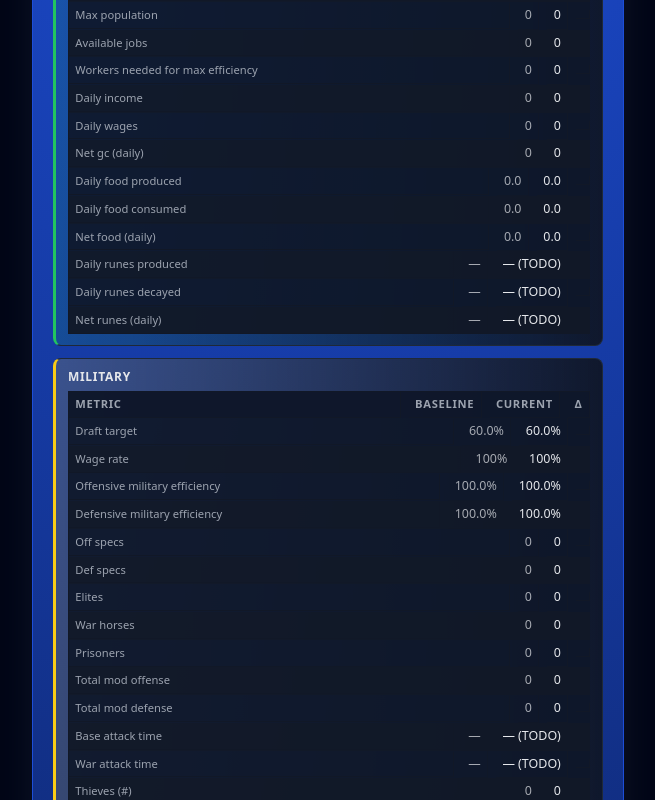
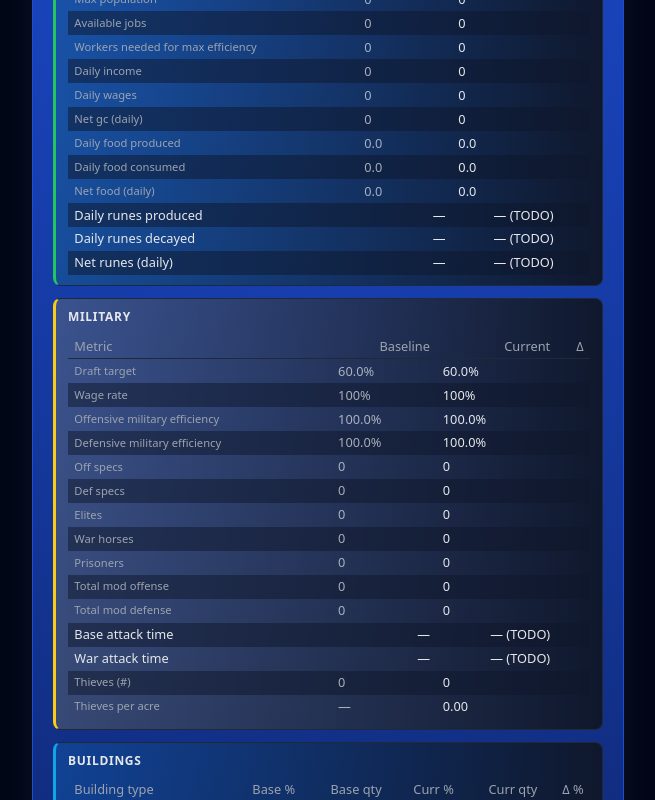
Before and after one commit to Kristoaster/utopia-province-sim, a React (Vite) app: page / in a window 1280 px wide. Shown: the part 560-1360 px from the top of the page, without its empty margins (312-967 px from the left). Built offline with nearby package versions, Linux system fonts and the light colour scheme.

Commit message:
WIP updating inputs and interface

```diff
--- a/src/App.css
+++ b/src/App.css
@@ -440,40 +440,6 @@ body {
     color: #e5e7eb;
 }
 
-/* Metric comparison tables (baseline vs current vs delta) */
-.snapshot-metric-grid {
-    margin-top: 0.25rem;
-    border-top: 1px solid #111827;
-    border-left: 1px solid #111827;
-    font-size: 0.78rem;
-}
-
-/* Metric header + rows: label stretches, numbers size to content */
-.snapshot-metric-header,
-.snapshot-metric-row {
-    display: grid;
-    grid-template-columns:
-        minmax(0, 1.8fr)  /* label takes the flexible space */
-        max-content       /* Baseline */
-        max-content       /* Current */
-        max-content;      /* Δ */
-    align-items: baseline;
-    column-gap: 0.5rem;   /* small gap between label and numbers */
-}
-
-/* On small screens, give the label a bit less, but keep numbers content-sized */
-@media (max-width: 640px) {
-    .snapshot-metric-header,
-    .snapshot-metric-row {
-        grid-template-columns:
-            minmax(0, 1.4fr)
-            max-content
-            max-content
-            max-content;
-    }
-}
-
-
 /* Cells */
 .snapshot-metric-header > div,
 .snapshot-metric-row > div {
--- a/src/App.tsx
+++ b/src/App.tsx
@@ -230,15 +230,16 @@ const SnapshotMetric: React.FC<SnapshotMetricProps> = ({
     }
 
     return (
-        <div className="snapshot-metric-row">
-            <div className="snapshot-metric-label">{label}</div>
-            <div className="snapshot-metric-value baseline">
+        <tr>
+            <td className="snapshot-metric-label">{label}</td>
+            <td className="snapshot-metric-value baseline">
                 {baselineDisplay}
-            </div>
-            <div className={currentClassName}>{currentDisplay}</div>
-            <div className="snapshot-metric-delta">{deltaContent}</div>
-        </div>
+            </td>
+            <td className={currentClassName}>{currentDisplay}</td>
+            <td className="snapshot-metric-delta">{deltaContent}</td>
+        </tr>
     );
+
 };
 
 function App() {
@@ -438,19 +439,22 @@ function App() {
                     <section className="snapshot-section snapshot-section--economy">
                         <h3 className="snapshot-section-title-small">Economy</h3>
 
-                        <div className="snapshot-metric-grid">
-                            <div className="snapshot-metric-header">
-                                <div>Metric</div>
-                                <div>Baseline</div>
-                                <div>Current</div>
-                                <div>Δ</div>
-                            </div>
-
+                        <table className="buildings-table">
+                            <thead>
+                            <tr>
+                                <th>Metric</th>
+                                <th style={{ textAlign: "right" }}>Baseline</th>
+                                <th style={{ textAlign: "right" }}>Current</th>
+                                <th style={{ textAlign: "right" }}>Δ</th>
+                            </tr>
+                            </thead>
+                            <tbody>
                             <SnapshotMetric
                                 label="Land"
                                 baselineValue={baselineProvince.acres}
                                 currentValue={province.acres}
-                                format={(v) => `${v.toLocaleString()}`}
+                                format={(v) => v.toLocaleString()}
+                                formatDelta={(d) => d.toLocaleString()}
                                 showPercentDelta={false}
                             />
 
@@ -543,42 +547,43 @@ function App() {
                                 formatDelta={(d) => d.toFixed(1)}
                             />
 
-                            <SnapshotMetric
-                                label="Daily runes produced"
-                                baselineValue={null}
-                                currentValue={0}
-                                format={() => "— (TODO)"}
-                                showPercentDelta={false}
-                            />
-                            <SnapshotMetric
-                                label="Daily runes decayed"
-                                baselineValue={null}
-                                currentValue={0}
-                                format={() => "— (TODO)"}
-                                showPercentDelta={false}
-                            />
-                            <SnapshotMetric
-                                label="Net runes (daily)"
-                                baselineValue={null}
-                                currentValue={0}
-                                format={() => "— (TODO)"}
-                                showPercentDelta={false}
-                            />
-                        </div>
+                            {/* TODO rows for runes */}
+                            <tr>
+                                <td>Daily runes produced</td>
+                                <td style={{ textAlign: "right" }}>—</td>
+                                <td style={{ textAlign: "right" }}>— (TODO)</td>
+                                <td style={{ textAlign: "right" }}></td>
+                            </tr>
+                            <tr>
+                                <td>Daily runes decayed</td>
+                                <td style={{ textAlign: "right" }}>—</td>
+                                <td style={{ textAlign: "right" }}>— (TODO)</td>
+                                <td style={{ textAlign: "right" }}></td>
+                            </tr>
+                            <tr>
+                                <td>Net runes (daily)</td>
+                                <td style={{ textAlign: "right" }}>—</td>
+                                <td style={{ textAlign: "right" }}>— (TODO)</td>
+                                <td style={{ textAlign: "right" }}></td>
+                            </tr>
+                            </tbody>
+                        </table>
                     </section>
 
                     {/* MILITARY */}
                     <section className="snapshot-section snapshot-section--military">
                         <h3 className="snapshot-section-title-small">Military</h3>
 
-                        <div className="snapshot-metric-grid">
-                            <div className="snapshot-metric-header">
-                                <div>Metric</div>
-                                <div>Baseline</div>
-                                <div>Current</div>
-                                <div>Δ</div>
-                            </div>
-
+                        <table className="buildings-table">
+                            <thead>
+                            <tr>
+                                <th>Metric</th>
+                                <th style={{ textAlign: "right" }}>Baseline</th>
+                                <th style={{ textAlign: "right" }}>Current</th>
+                                <th style={{ textAlign: "right" }}>Δ</th>
+                            </tr>
+                            </thead>
+                            <tbody>
                             <SnapshotMetric
                                 label="Draft target"
                                 baselineValue={baselineProvince.draftTargetPercent}
@@ -656,24 +661,26 @@ function App() {
                                 format={(v) => v.toFixed(0)}
                             />
 
-                            <SnapshotMetric
-                                label="Base attack time"
-                                baselineValue={null}
-                                currentValue={0}
-                                format={() => "— (TODO)"}
-                            />
-                            <SnapshotMetric
-                                label="War attack time"
-                                baselineValue={null}
-                                currentValue={0}
-                                format={() => "— (TODO)"}
-                            />
+                            <tr>
+                                <td>Base attack time</td>
+                                <td style={{ textAlign: "right" }}>—</td>
+                                <td style={{ textAlign: "right" }}>— (TODO)</td>
+                                <td style={{ textAlign: "right" }}></td>
+                            </tr>
+                            <tr>
+                                <td>War attack time</td>
+                                <td style={{ textAlign: "right" }}>—</td>
+                                <td style={{ textAlign: "right" }}>— (TODO)</td>
+                                <td style={{ textAlign: "right" }}></td>
+                            </tr>
+
                             <SnapshotMetric
                                 label="Thieves (#)"
                                 baselineValue={baselineProvince.thieves}
                                 currentValue={province.thieves}
                                 format={(v) => v.toLocaleString()}
                             />
+
                             <SnapshotMetric
                                 label="Thieves per acre"
                                 baselineValue={
@@ -686,8 +693,10 @@ function App() {
                                 }
                                 format={(v) => v.toFixed(2)}
                             />
-                        </div>
+                            </tbody>
+                        </table>
                     </section>
+
 
                     {/* BUILDINGS / GROWTH */}
                     <section className="snapshot-section snapshot-section--buildings">
```
